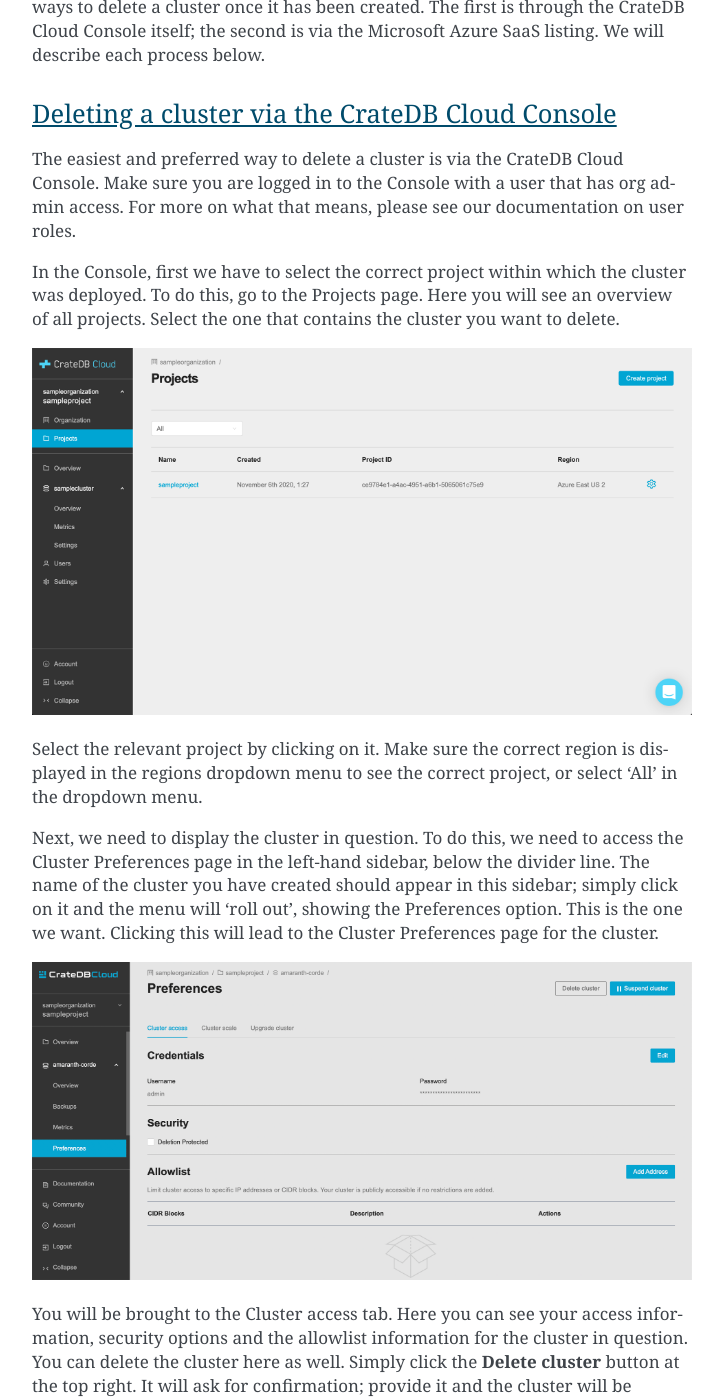
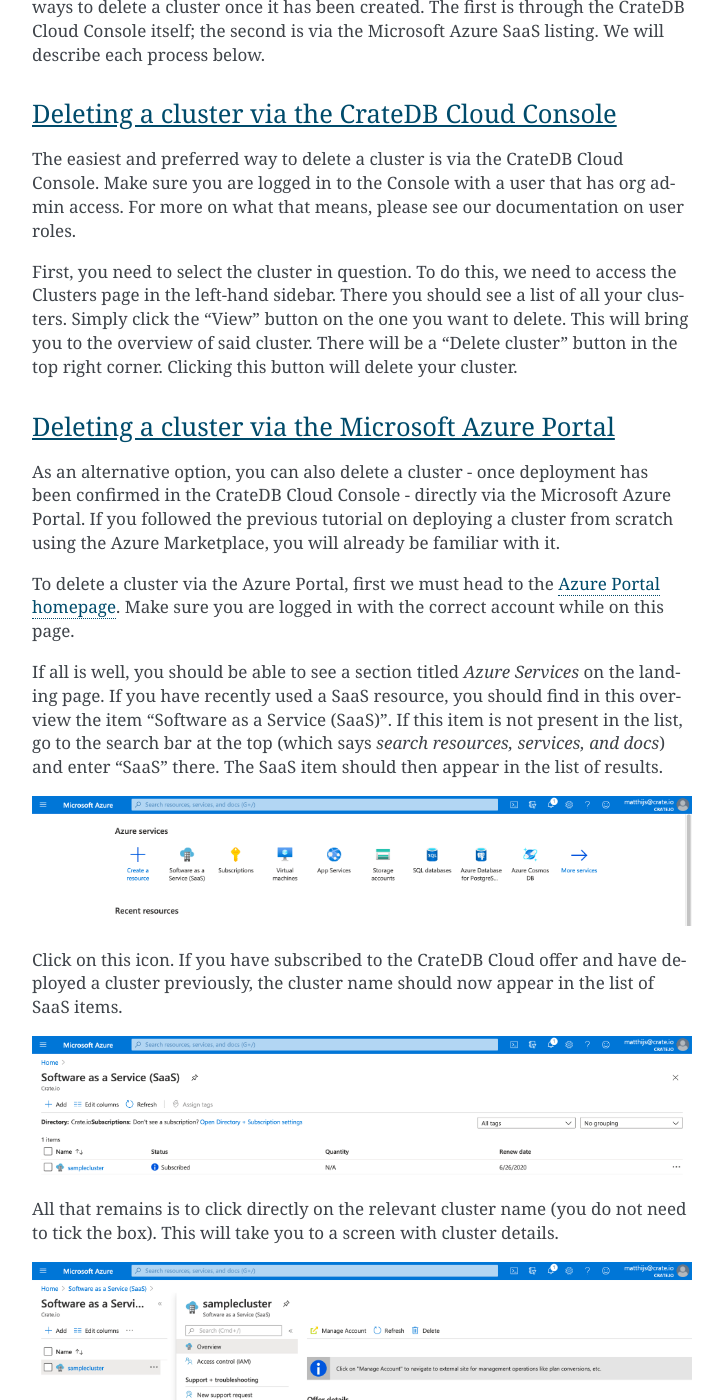
Before and after one commit to crate/cloud-howtos, a Sphinx documentation site: the page built from docs/delete-cluster.rst, in a window 1280 px wide and 1400 px high, scrolled down 888 px. Shown: the whole window, without its empty margins (388-1111 px from the left). Built offline with Sphinx 7.4.7, drawn with Linux system fonts in a browser that asks for light colours; some of the changed text lies outside the part shown.

Commit message:
Remove mentions of projects

```diff
--- a/docs/delete-cluster.rst
+++ b/docs/delete-cluster.rst
@@ -50,34 +50,12 @@
 admin access. For more on what that means, please see our documentation on
 :ref:`user roles <cloud-reference:user-roles>`.
 
-In the Console, first we have to select the correct project within which the
-cluster was deployed. To do this, go to the Projects page. Here you will see
-an overview of all projects. Select the one that contains the cluster you want
-to delete.
-
-.. image:: _assets/img/projects.png
-   :alt: Cloud Console projects overview
-
-Select the relevant project by clicking on it. Make sure the correct region is
-displayed in the regions dropdown menu to see the correct project, or select
-'All' in the dropdown menu.
-
-Next, we need to display the cluster in question. To do this, we need to access
-the Cluster Preferences page in the left-hand sidebar, below the divider line.
-The name of the cluster you have created should appear in this sidebar; simply
-click on it and the menu will 'roll out', showing the Preferences option. This
-is the one we want. Clicking this will lead to the Cluster Preferences page for
-the cluster.
-
-.. image:: _assets/img/cluster-preferences2.png
-   :alt: Cloud Console cluster settings
-
-You will be brought to the Cluster access tab. Here you can see your access
-information, security options and the allowlist information for the cluster in
-question. You can delete the cluster here as well. Simply click the **Delete
-cluster** button at the top right. It will ask for confirmation; provide it and
-the cluster will be deleted.
-
+First, you need to select the cluster in question. To do this, we need to
+access the Clusters page in the left-hand sidebar. There you should see a list
+of all your clusters. Simply click the "View" button on the one you want to
+delete. This will bring you to the overview of said cluster. There will be a
+"Delete cluster" button in the top right corner. Clicking this button will
+delete your cluster.
 
 .. _delete-cluster-az-portal:
 
--- a/docs/index.rst
+++ b/docs/index.rst
@@ -38,7 +38,6 @@
     :titlesonly:
 
     create-org
-    create-project
     add-users
     reconfigure-cluster/index
     suspend-cluster
```
Also changed, not shown: docs/add-users.rst (+5 -53 lines), docs/create-org.rst (+4 -12 lines), docs/create-project.rst (deleted, +0 -58 lines).
